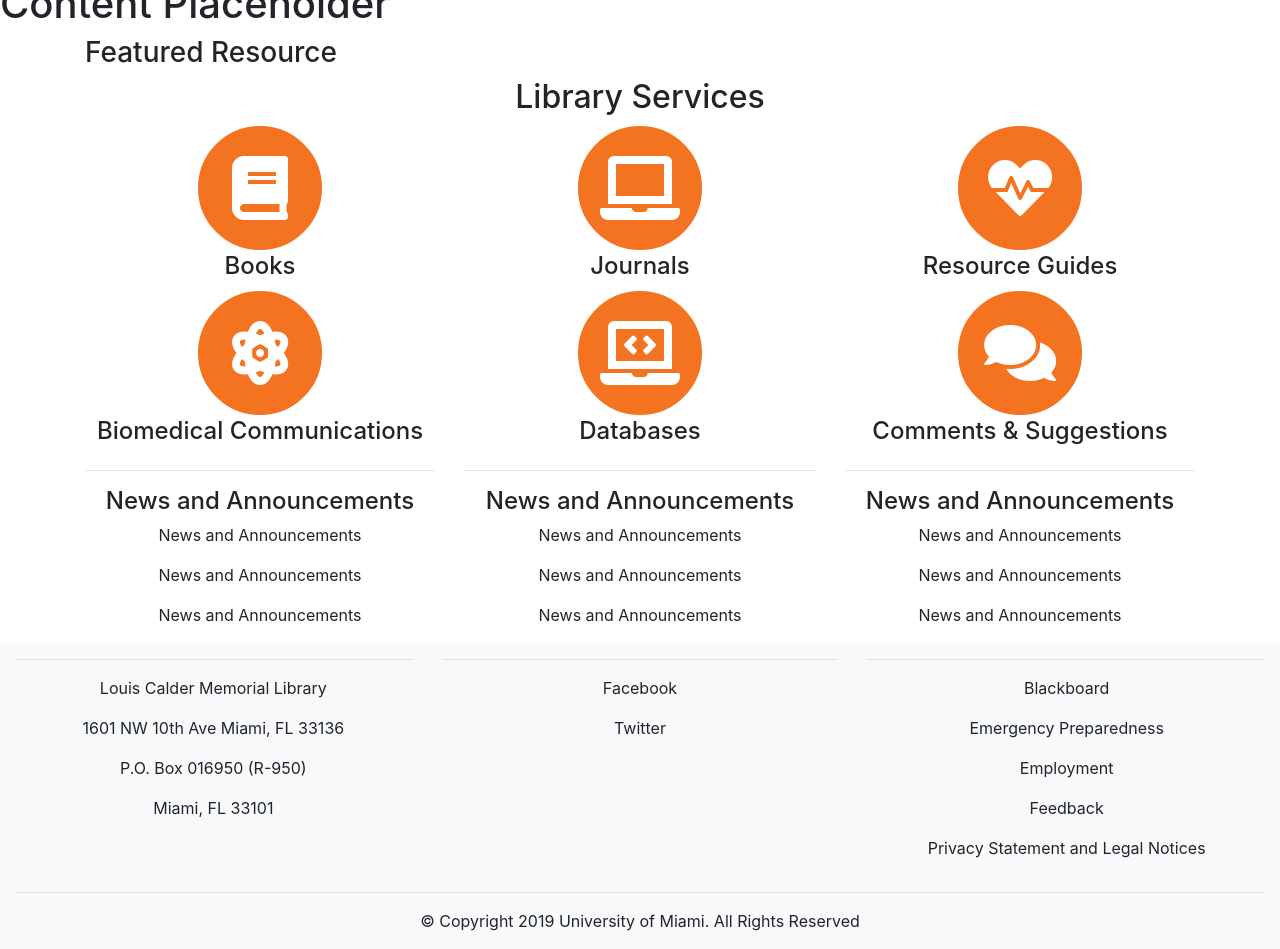
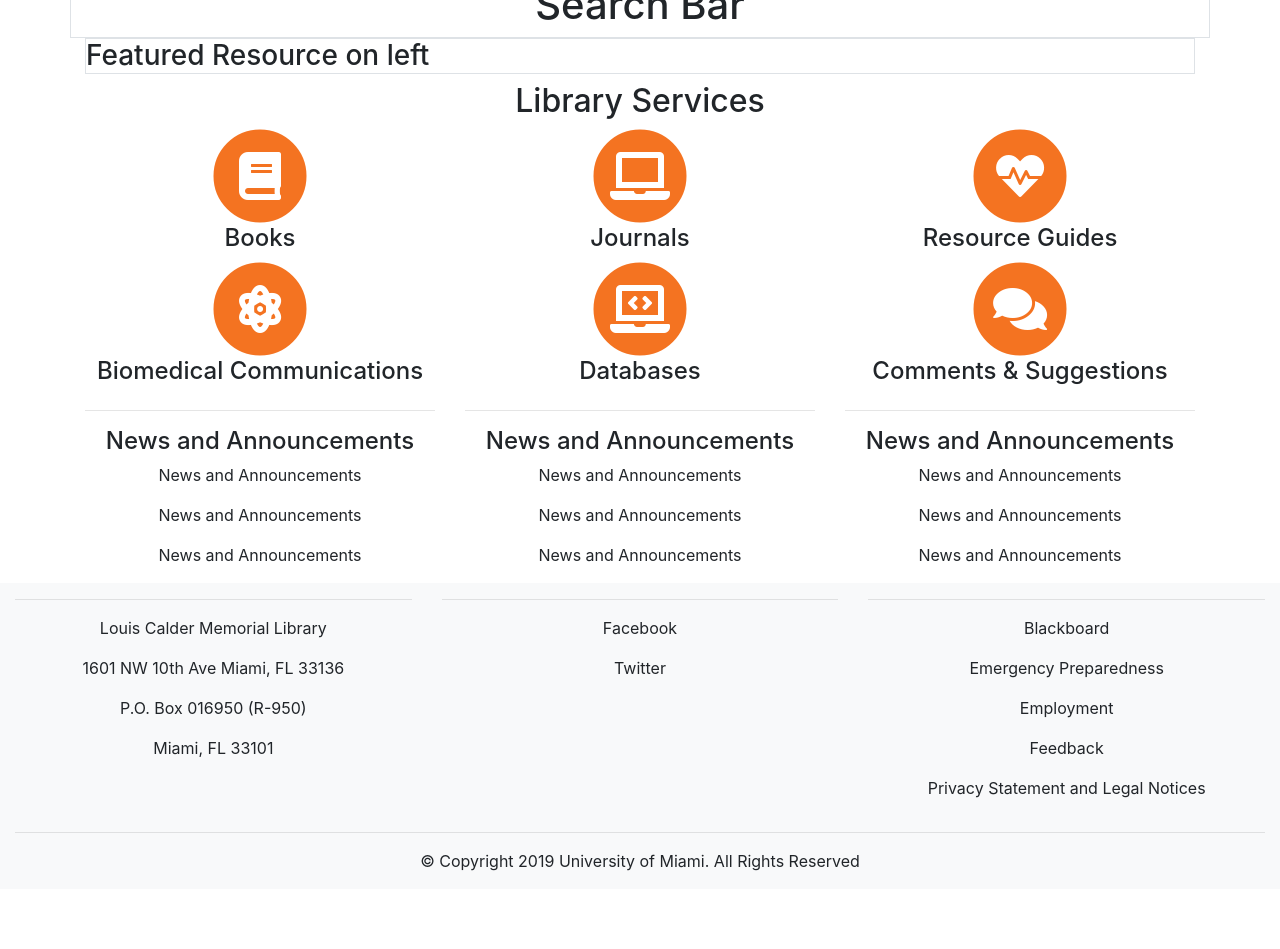
Before and after one commit to sxh275/calder, a Jekyll site: the page built from index.html, in a window 1280 px wide and 1083 px high. Shown: the part 134-1083 px from the top of the window. Built offline with Jekyll 4.4.1, drawn with Linux system fonts in a browser that asks for light colours; some web fonts are replaced.

Commit message:
fine tuning spacing and sizing

```diff
--- a/_includes/announcements.html
+++ b/_includes/announcements.html
@@ -5,7 +5,7 @@
     <div class="row text-center">
 
 
-    <div class="col-md">
+    <div class="col-md-4">
     <hr class="light">
     <h4>News and Announcements</h4>
     <p>News and Announcements</p>
@@ -14,7 +14,7 @@
     </div>
 
 
-    <div class="col-md">
+    <div class="col-md-4">
     <hr class="light">
     <h4>News and Announcements</h4>
     <p>News and Announcements</p>
@@ -23,7 +23,7 @@
     </div>
 
 
-    <div class="col-md">
+    <div class="col-md-4">
     <hr class="light">
     <h4>News and Announcements</h4>
     <p>News and Announcements</p>
--- a/_includes/services.html
+++ b/_includes/services.html
@@ -2,20 +2,27 @@
 
 
 <div class="container">
-    <h3 class="featured-resource">Featured Resource</h3>
+    <div class="row">
+    <div class="col-lg-12 text-left">
+    <h3 class="featured-resource border">Featured Resource on left</h3>
+    </div>
+    </div>
 </div>
 
 
 
 <div class="container">
+
     <div class="row">
+
         <div class="col-lg-12 text-center">
             <h2 class="section-heading">Library Services</h2>
         </div>
     </div>
+
     <div class="row text-center">
         <div class="col-md-4">
-                    <span class="fa-stack fa-4x">
+                    <span class="fa-stack fa-3x">
                         <i class="fa fa-circle fa-stack-2x icon-background1"></i>
                         <i class="fa fa-book fa-stack-1x fa-inverse"></i>
                     </span>
@@ -23,7 +30,7 @@
 
         </div>
         <div class="col-md-4">
-                    <span class="fa-stack fa-4x">
+                    <span class="fa-stack fa-3x">
                         <i class="fa fa-circle fa-stack-2x icon-background1"></i>
                         <i class="fa fa-laptop fa-stack-1x fa-inverse"></i>
                     </span>
@@ -31,7 +38,7 @@
 
         </div>
         <div class="col-md-4">
-                    <span class="fa-stack fa-4x">
+                    <span class="fa-stack fa-3x">
                         <i class="fa fa-circle fa-stack-2x icon-background1"></i>
                         <i class="fa fa-heartbeat fa-stack-1x fa-inverse"></i>
                     </span>
@@ -41,7 +48,7 @@
     </div>
     <div class="row text-center">
         <div class="col-md-4">
-                    <span class="fa-stack fa-4x">
+                    <span class="fa-stack fa-3x">
                         <i class="fa fa-circle fa-stack-2x icon-background1"></i>
                         <i class="fas fa-atom fa-stack-1x fa-inverse"></i>
                     </span>
@@ -49,7 +56,7 @@
 
         </div>
         <div class="col-md-4">
-                    <span class="fa-stack fa-4x">
+                    <span class="fa-stack fa-3x">
                         <i class="fa fa-circle fa-stack-2x icon-background1"></i>
                         <i class="fas fa-laptop-code fa-stack-1x fa-inverse"></i>
                     </span>
@@ -57,7 +64,7 @@
 
         </div>
         <div class="col-md-4">
-                    <span class="fa-stack fa-4x">
+                    <span class="fa-stack fa-3x">
                         <i class="fa fa-circle fa-stack-2x icon-background1"></i>
                         <i class="fa fa-comments fa-stack-1x fa-inverse"></i>
                     </span>
--- a/_sass/main.scss
+++ b/_sass/main.scss
@@ -8,8 +8,10 @@
   color:#fff;
 }
 
+
 .featured-resource {
   align-content: left;
+
 }
 
 
--- a/index.html
+++ b/index.html
@@ -2,5 +2,6 @@
 layout: default
 title: Home
 ---
-
-<h1>{{ "Content Placeholder"  }}</h1>
+<div class="container border text-center">
+<h1>{{ "Search Bar"  }}</h1>
+</div>
```
